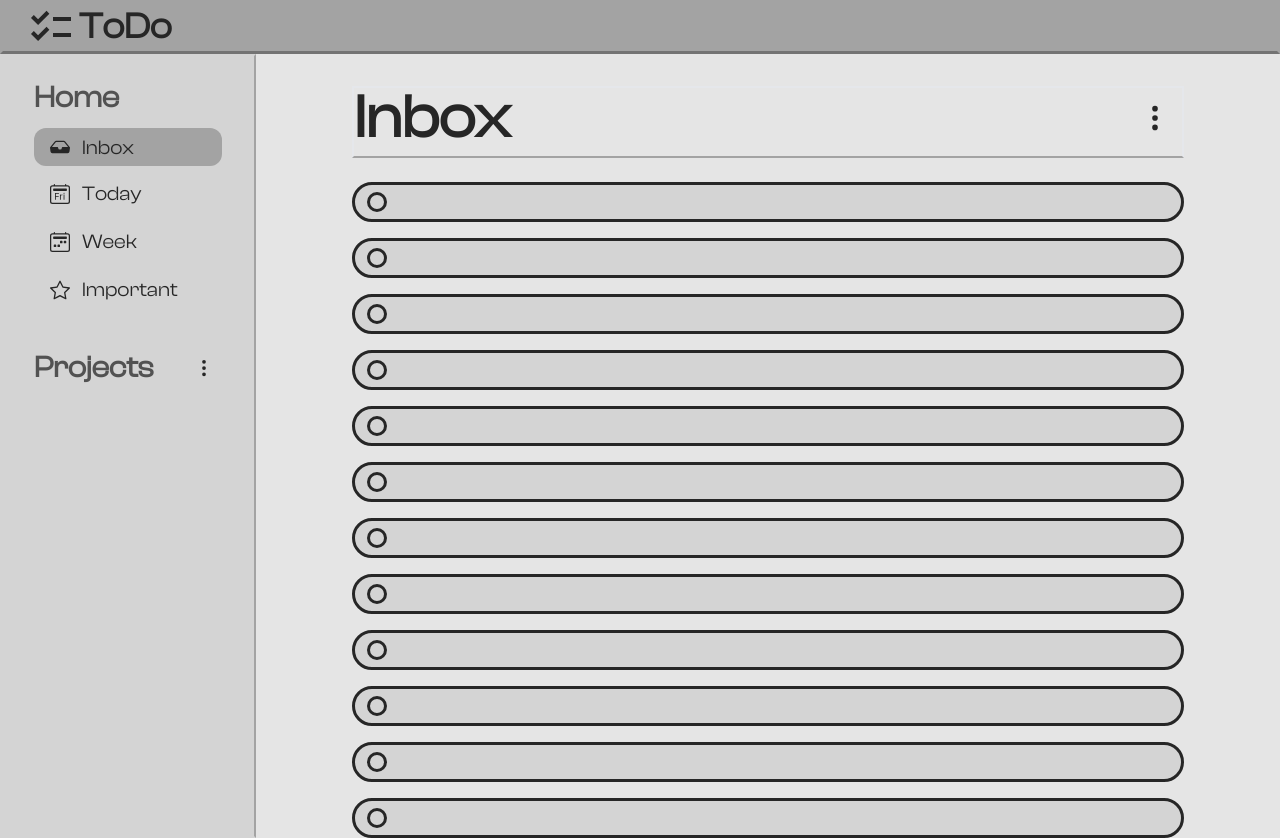
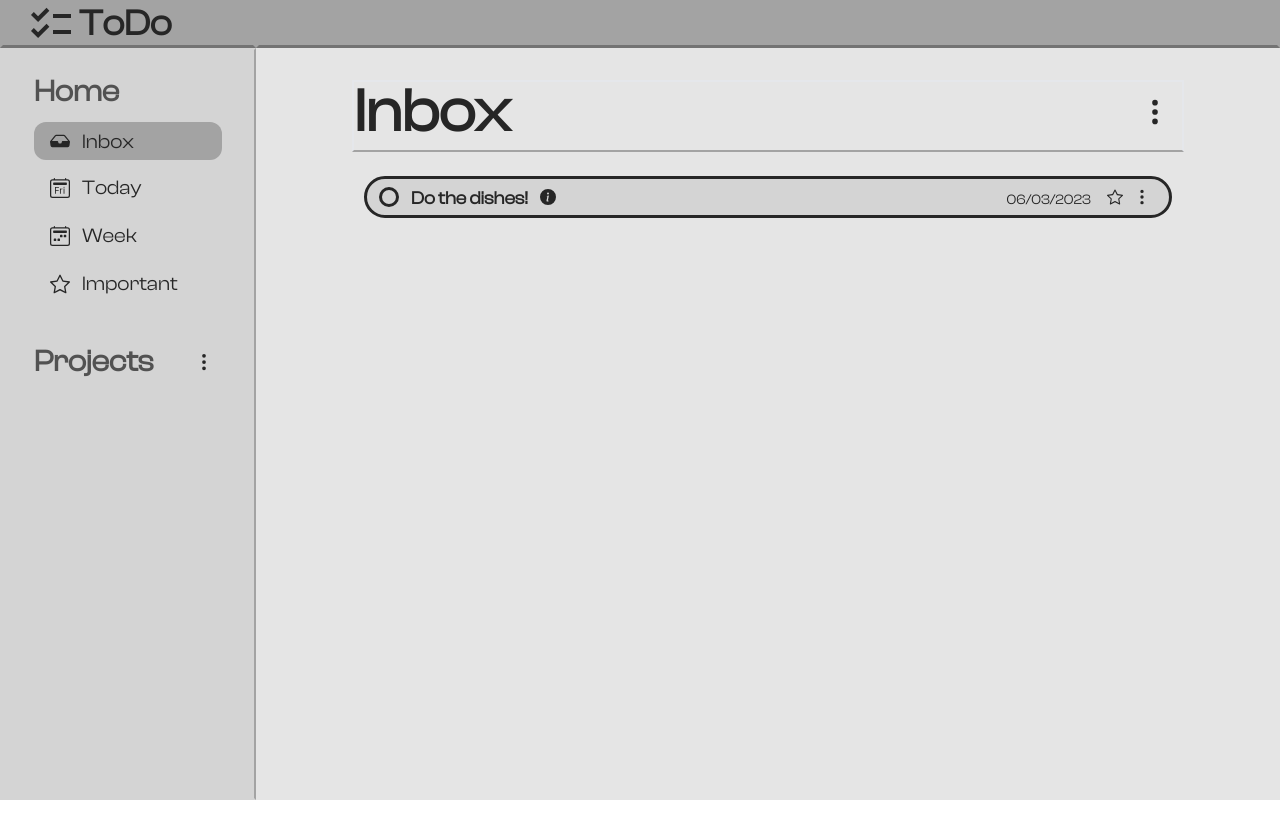
Before and after one commit to xGoziem/todo-app-react, a React (Vite) app: page / in a window 1280 px wide. After the commit the page ends 800 px from the top, so only its background shows below. Built offline with nearby package versions, Linux system fonts and the light colour scheme.

Commit message:
Update app

```diff
--- a/src/App.tsx
+++ b/src/App.tsx
@@ -4,12 +4,9 @@ import Main from "./components/Main";
 
 const App = () => {
   return (
-    <div className="App font-clash text-neutral-800 fill-neutral-800 h-screen grid grid-rows-[1fr_13fr]">
-      <Header />
-      <main className="grid grid-cols-[1fr_4fr]">
-        <Sidebar />
-        <Main />
-      </main>
+    <div className="App font-clash text-neutral-800 fill-neutral-800 grid grid-cols-[1fr_4fr]">
+      <Sidebar />
+      <Main />
     </div>
   )
 };
--- a/src/components/Header.tsx
+++ b/src/components/Header.tsx
@@ -1,9 +1,15 @@
 import { MdChecklist } from 'react-icons/md';
 
-const Header = () => {
+interface HeaderType {
+  parent: string;
+}
+
+const Header = ({ parent }: HeaderType) => {
+  const className = parent === "sidebar" ? "flex items-center gap-1" : "flex items-center gap-1 lg:invisible";
+
   return (
     <header className='flex justify-between bg-neutral-400 border-neutral-400 border-b-neutral-500 border-[3px] font-bold px-6'>
-      <div className='flex items-center gap-1'>
+      <div className={className}>
         <MdChecklist className='text-5xl fill-neutral-800' />
         <h1 className='text-4xl'>ToDo</h1>
       </div>
--- a/src/components/Main.tsx
+++ b/src/components/Main.tsx
@@ -1,29 +1,21 @@
+import Header from "./Header";
 import MenuIcon from "./MenuIcon";
 import Task from "./Task";
 
 const Main = () => {
   return (
-    <section className="bg-neutral-200 px-24 pt-8">
-      <div className="">
+    <section className="h-screen grid grid-rows-[3rem_calc(100vh-3rem)]">
+      <Header parent="main" />
+
+      <div className="bg-neutral-200 px-24 pt-8 h-[calc(100vh-3rem)] grid grid-rows-[1fr_9fr]">
         {/* Header */}
-        <div className="flex items-center justify-between border-2 border-b-neutral-400 pb-2">
+        <div className="flex items-center justify-between border-2 border-b-neutral-400 pb-2 overflow-hidden">
           <h2 className="text-6xl font-bold">Inbox</h2>
           <MenuIcon size="text-3xl" />
         </div>
 
         {/* Task Container */}
-        <div className="mt-6 space-y-4">
-          <Task />
-          <Task />
-          <Task />
-          <Task />
-          <Task />
-          <Task />
-          <Task />
-          <Task />
-          <Task />
-          <Task />
-          <Task />
+        <div className="py-6 px-3 space-y-4 overflow-auto custom-scrollbar">
           <Task />
         </div>
       </div>
--- a/src/components/Sidebar.tsx
+++ b/src/components/Sidebar.tsx
@@ -1,3 +1,4 @@
+import Header from "./Header";
 import HomeItem from "./HomeItem";
 import { BsFillInboxFill, BsCalendar2Day, BsCalendar2Week, BsStar, BsFillCaretRightFill } from 'react-icons/bs';
 import MenuIcon from "./MenuIcon";
@@ -5,7 +6,10 @@ import ProjectItem from "./ProjectItem";
 
 const Sidebar = () => {
   return (
-    <aside className="bg-neutral-300 border-2 border-neutral-300 border-r-neutral-400 pt-6 space-y-10">
+    <aside className="h-screen grid grid-rows-[3rem_calc(100vh-3rem)]">
+      <Header parent="sidebar" />
+
+      <div className="bg-neutral-300 border-2 border-neutral-300 border-r-neutral-400 pt-6 space-y-10">
         <section className="mx-8 space-y-3">
           <h3 className="font-semibold text-3xl text-neutral-600">Home</h3>
 
@@ -27,6 +31,7 @@ const Sidebar = () => {
             {/* <ProjectItem name="Music" /> */}
           </div>
         </section>
+      </div>
     </aside>
   );
 };
--- a/src/components/Task.tsx
+++ b/src/components/Task.tsx
@@ -1,14 +1,27 @@
-import React from 'react'
+import MenuIcon from "./MenuIcon";
+import { BsInfoCircleFill, BsStar, BsStarFill } from "react-icons/bs";
 
 const Task = () => {
   return (
-    <div>
-      <div className='border-[3px] border-neutral-800 bg-neutral-300 rounded-3xl px-3 py-1 pb-1.5'>
-        <div className="">
-          <input
-            type="checkbox"
-            className="checkbox border-[3px] border-neutral-800 rounded-full w-5 h-5 bg-transparent checked:text-neutral-800 focus:ring-0 focus:ring-offset-0"
-          />
+    <div className='flex items-center justify-between border-[3px] border-neutral-800 bg-neutral-300 rounded-3xl px-3 py-0.5'>
+      <div className="flex items-center gap-3">
+        <input
+          type="checkbox"
+          className="checkbox border-[3px] border-neutral-800 rounded-full w-5 h-5 bg-transparent checked:text-neutral-800 focus:ring-0 focus:ring-offset-0"
+        />
+        <div className="flex items-center gap-3">
+          <p className='text-lg font-semibold pt-1'>
+            Do the dishes!
+          </p>
+          <BsInfoCircleFill className="cursor-pointer" />
+        </div>
+      </div>
+
+      <div className="flex items-center gap-4">
+        <p className="text-sm pt-1.5">06/03/2023</p>
+        <div className="flex items-center gap-1">
+          <BsStar className="cursor-pointer" />
+          <MenuIcon size="text-lg" />
         </div>
       </div>
     </div>
```
Lines whose indentation alone changed are shown as unchanged.
